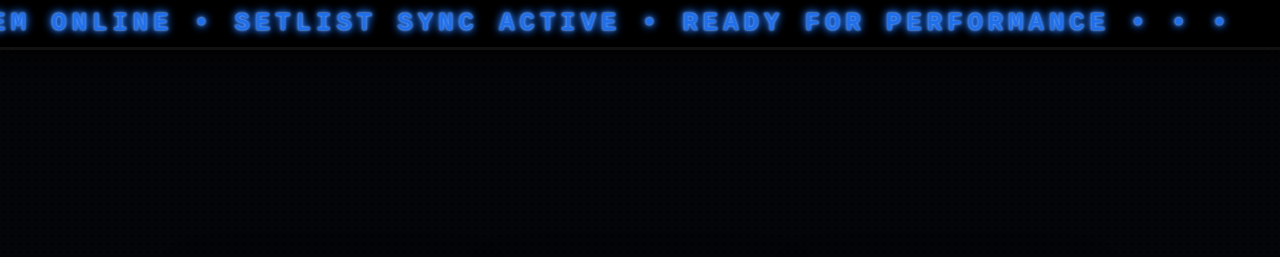
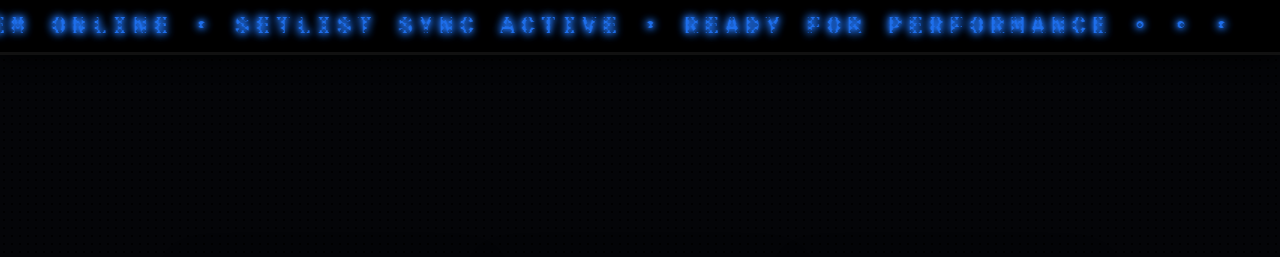
Before and after one commit to hyalki-del/br2, a plain HTML site: page index.html in a window 1280 px wide. Shown: the top 257 px of the page. Drawn offline with Linux system fonts and the light colour scheme.

Commit message:
Update index.html

```diff
--- a/index.html
+++ b/index.html
@@ -9,10 +9,10 @@
         * { box-sizing: border-box; margin: 0; padding: 0; transition: background-color 0.3s, color 0.3s, border-color 0.3s; }
         body { background-color: var(--bg-primary, #000000); color: var(--text-main, #ffffff); font-family: var(--font-family, sans-serif); min-height: 100vh; padding: 90px 20px 40px 20px; display: flex; flex-direction: column; align-items: center; justify-content: center; position: relative; overflow-x: hidden; -webkit-font-smoothing: antialiased; }
 
-        /* Authentic Retro Single-Line Sliding LED Dot-Matrix Banner */
-        .retro-led-banner { position: fixed; top: 0; left: 0; width: 100vw; height: 50px; background-color: #000000; z-index: 1000; border-bottom: 3px solid #111; box-shadow: 0 4px 20px rgba(0,0,0,0.9); display: flex; align-items: center; overflow: hidden; }
+        /* Authentic Dot-Matrix LED Banner (Theme-Reactive via var(--accent-color)) */
+        .retro-led-banner { position: fixed; top: 0; left: 0; width: 100vw; height: 55px; background-color: #000000; z-index: 1000; border-bottom: 3px solid #111; box-shadow: 0 4px 20px rgba(0,0,0,0.9); display: flex; align-items: center; overflow: hidden; }
         .retro-led-track { display: flex; white-space: nowrap; animation: retroScroll 20s linear infinite; will-change: transform; }
-        .retro-led-text { font-family: 'Courier New', Courier, monospace; font-size: 1.6rem; font-weight: 900; letter-spacing: 5px; color: var(--accent-color, #0071e3); text-transform: uppercase; padding-right: 80px; text-shadow: 0 0 10px var(--accent-color, #0071e3), 0 0 2px #fff; filter: drop-shadow(0 0 2px var(--accent-color)); }
+        .retro-led-text { font-family: 'Courier New', Courier, monospace; font-size: 1.5rem; font-weight: 900; letter-spacing: 6px; color: var(--accent-color, #0071e3); text-transform: uppercase; padding-right: 80px; background-image: radial-gradient(var(--accent-color, #0071e3) 65%, transparent 35%); background-size: 6px 6px; -webkit-background-clip: text; -webkit-text-fill-color: transparent; text-shadow: 0 0 8px var(--accent-color, #0071e3); filter: drop-shadow(0 0 2px var(--accent-color)); }
         @keyframes retroScroll { 0% { transform: translateX(0); } 100% { transform: translateX(-50%); } }
 
         /* Background Slider & 65% Black Dotted Opacity Overlay */
@@ -33,7 +33,7 @@
     </style>
 </head>
 <body>
-    <!-- Authentic Retro Single-Line Sliding LED Dot-Matrix Banner -->
+    <!-- Authentic Retro Single-Line Sliding LED Dot-Matrix Banner (Dotted Font Raster & Dynamic Theme Color) -->
     <div class="retro-led-banner">
         <div class="retro-led-track">
             <span class="retro-led-text">&bull; &bull; &bull; LIVE STAGE SYSTEM ONLINE &bull; SETLIST SYNC ACTIVE &bull; READY FOR PERFORMANCE &bull; &bull; &bull;</span>
@@ -95,7 +95,6 @@
     <script src="core/app.js"></script>
     <script>
         document.addEventListener("DOMContentLoaded", async () => {
-            // Fallback default photos array pointing directly to root img folder if config takes time to load
             let photos = [];
 
             setTimeout(async () => {
@@ -106,7 +105,6 @@
                     }
                 }
 
-                // Fallback mechanism if configuration object is missing photos array
                 if (photos.length === 0) {
                     photos = ["img/hero-bg1.jpg", "img/hero-bg2.jpg"];
                 }
@@ -123,7 +121,6 @@
             photos.forEach((photoUrl, index) => {
                 const div = document.createElement("div");
                 div.className = "bg-slider" + (index === 0 ? " active" : "");
-                // Ensure proper root path formatting for img directory
                 const formattedUrl = photoUrl.startsWith("http") || photoUrl.startsWith("/") ? photoUrl : (photoUrl.startsWith("img/") ? photoUrl : "img/" + photoUrl);
                 div.style.backgroundImage = `url('${formattedUrl}')`;
                 container.appendChild(div);
@@ -133,7 +130,7 @@
                 let currentIndex = 0;
                 const slides = container.getElementsByClassName("bg-slider");
 
-                // 2 seconds shuffle timing interval requested
+                // 2 seconds smooth shutter/shuffle interval
                 setInterval(() => {
                     if (slides && slides.length > 0) {
                         slides[currentIndex].classList.remove("active");
```
